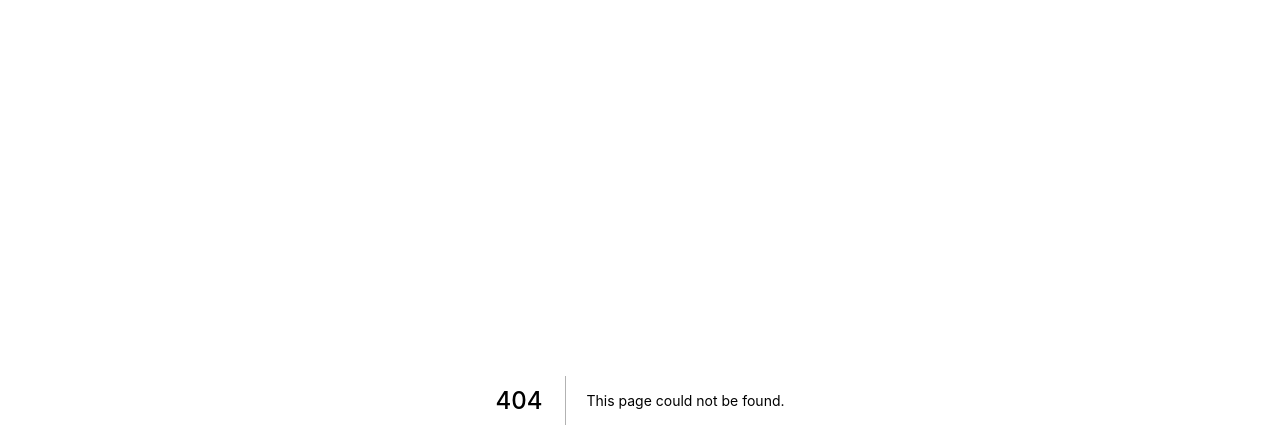
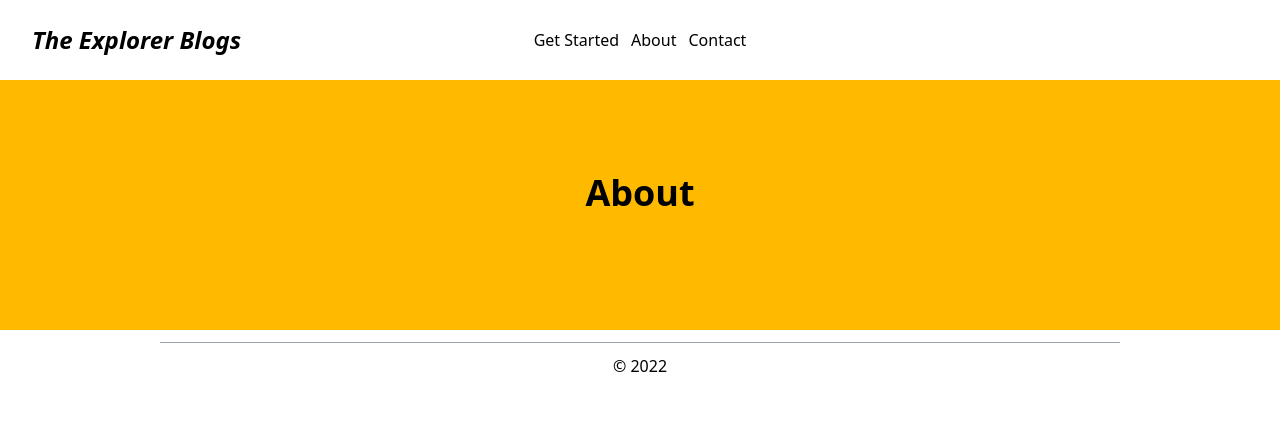
Before and after one commit to SenalDolage/the-explorer-blogs, a Next.js app: page /about in a window 1280 px wide. Before the commit this address had no page. Shown: the top 448 px of the page. Built offline with nearby package versions, Linux system fonts and the light colour scheme.

Commit message:
sample about, contact pages

```diff
--- /dev/null
+++ b/pages/about.tsx
@@ -0,0 +1,20 @@
+import type { NextPage } from 'next'
+import DefaultLayout from "../layouts/default-layout";
+
+const About: NextPage = () => {
+    return (
+        <div className="home">
+            <DefaultLayout pageTitle="About">
+                <div className="bg-yellow py-20 lg:py-6 min-h-[250px] flex items-center w-full">
+                    <div className="container">
+                        <div className="mb-6 text-4xl leading-10 font-semibold text-center">
+                            About
+                        </div>
+                    </div>
+                </div>
+            </DefaultLayout>
+        </div>
+    )
+}
+
+export default About
--- /dev/null
+++ b/pages/contact.tsx
@@ -0,0 +1,20 @@
+import type { NextPage } from 'next'
+import DefaultLayout from "../layouts/default-layout";
+
+const Contact: NextPage = () => {
+    return (
+        <div className="home">
+            <DefaultLayout pageTitle="About">
+                <div className="bg-yellow py-20 lg:py-6 min-h-[250px] flex items-center w-full">
+                    <div className="container">
+                        <div className="mb-6 text-4xl leading-10 font-semibold text-center">
+                            Contact
+                        </div>
+                    </div>
+                </div>
+            </DefaultLayout>
+        </div>
+    )
+}
+
+export default Contact
```
